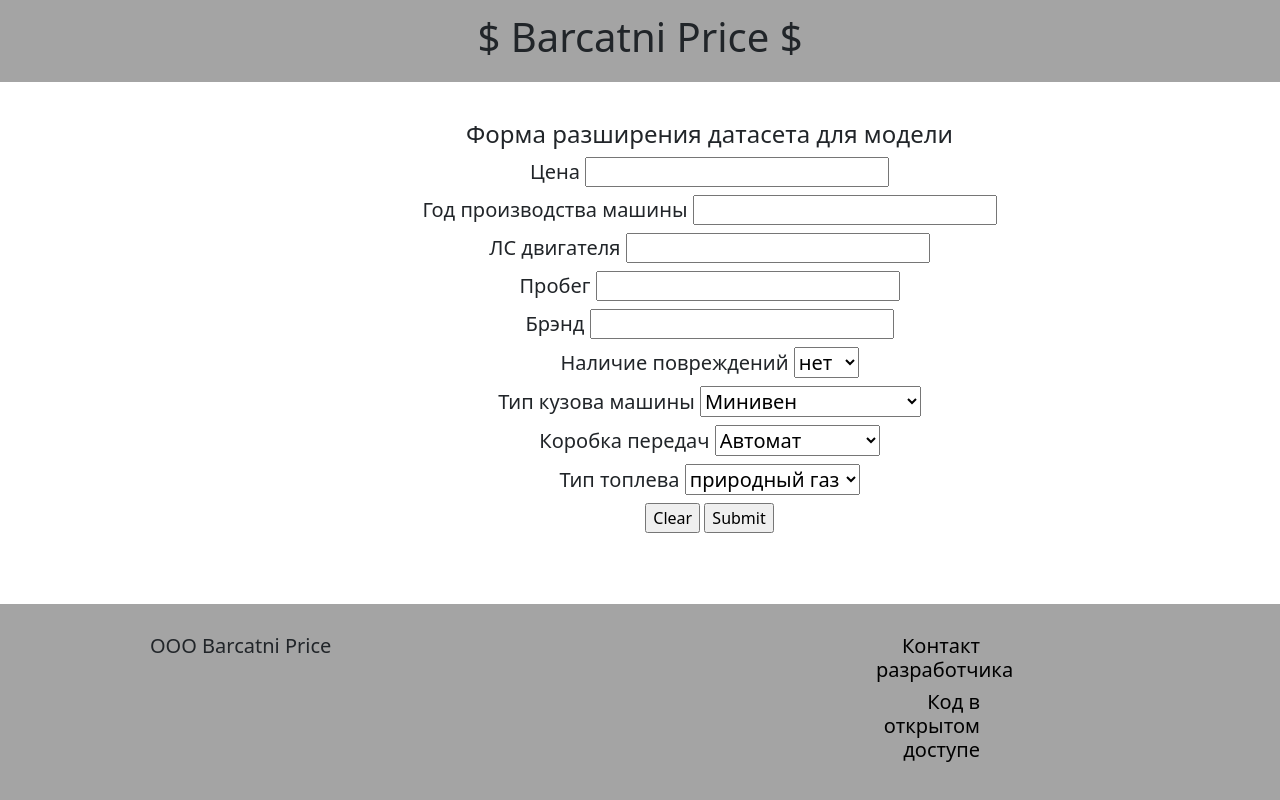
After one commit to EgorAndrik/Car_price_prediction_service, a Flask app: template Server/template/AdminIndex.html in a window 1280 px wide. The commit adds this page. Run offline with Flask 3, Linux system fonts and the light colour scheme; the template is opened without the code that fills it, so the values that code supplies are empty.

Commit message:
Server update, adding admin login

```diff
--- /dev/null
+++ b/Server/Logins/Logins.json
@@ -0,0 +1,3 @@
+{
+  "AdminData": "552263"
+}
--- a/Server/server.py
+++ b/Server/server.py
@@ -1,4 +1,5 @@
 from flask import Flask, render_template, request
+import json
 from model import CarRegressor
 from carDetails import AddDetails
 
@@ -24,5 +25,16 @@ def addCarDetails():
         return render_template("adminRes.html", result=AD.addData())
 
 
+@application.route('/LogInAdmin', methods=['POST'])
+def logInAdmin():
+    login = request.form
+    with open('Logins/Logins.json', 'r') as logs:
+        logins = json.load(logs)
+        if login['userName'] in logins:
+            return render_template("AdminIndex.html", result='ok') if login['password'] == logins['AdminData']\
+                else 'ERROR access denied'
+        return 'ERROR access denied'
+
+
 if __name__ == '__main__':
     application.run(debug=True)
--- /dev/null
+++ b/Server/template/AdminIndex.html
@@ -0,0 +1,178 @@
+<!DOCTYPE html>
+
+<html lang="en">
+
+    <head>
+
+        <meta charset="UTF-8">
+        <meta http-equiv="X-UA-Compatible" content="IE=edge">
+        <meta name="viewport" content="width=device-width, initial-scale=1.0">
+        <link href="https://cdn.jsdelivr.net/npm/bootstrap@5.3.0-alpha3/dist/css/bootstrap.min.css"
+            rel="stylesheet"
+            integrity="sha384-KK94CHFLLe+nY2dmCWGMq91rCGa5gtU4mk92HdvYe+M/SXH301p5ILy+dN9+nJOZ"
+            crossorigin="anonymous">
+        <title>Barkatni Price</title>
+        <link rel="stylesheet" href="public\static\style\style.css">
+
+    </head>
+
+    <body>
+
+        <style>
+          header {
+            overflow: auto;
+            background-color: #a4a4a4;
+            padding: 1% 0.5%;
+            text-align: center;
+          }
+
+          body {
+            min-height: 100%;
+          }
+
+          form {
+            position: fixed;
+            top: 15%;
+            left: 33%;
+            text-align: center;
+          }
+
+          footer{
+            display: flex;
+            position: absolute;
+            flex: 0 0 auto;
+            bottom: 0;
+            left: 0;
+            height: auto;
+            width: 100%;
+            background-color: #a4a4a4;
+          }
+
+          footer .nameOrganisation {
+            padding: 15px 150px;
+            margin: 15px 0;
+            float: right;
+            width: 45%;
+          }
+
+          footer .contactsAndOS{
+            float: left;
+            padding: 15px 300px;
+            margin: 15px 0;
+            width: 55%;
+            text-align: right;
+          }
+
+          footer .contactsAndOS h5 a{
+            text-decoration: none;
+            color: black;
+          }
+        </style>
+
+        <header>
+            <h1>$ Barcatni Price $</h1>
+        </header>
+
+        <form action="http://localhost:5000/AddCarDetails" method="POST">
+            <h4>Форма разширения датасета для модели</h4>
+
+            <h5>
+                Цена <input type="number" name="price">
+            </h5>
+
+            <h5>
+                Год производства машины <input type="number" name="yearOfRegistration" size=10>
+            </h5>
+
+            <h5>
+                ЛС двигателя <input type="number" name="powerPS" size=10>
+            </h5>
+
+            <h5>
+                Пробег <input type="number" name="kilometer" size=10>
+            </h5>
+
+            <h5>
+                Брэнд <input type="text" name="brand">
+            </h5>
+
+            <h5>
+                Наличие повреждений
+                <select name="notRepairedDamage">
+                    <option value="0">нет</option>
+                    <option value="1">есть</option>
+                </select>
+            </h5>
+
+            <h5>
+                Тип кузова машины
+                <select name="vehicleType">
+                    <option value="bus">Минивен</option>
+                    <option value="cabrio">кабриолет</option>
+                    <option value="coupe">купе</option>
+                    <option value="limousine">седан</option>
+                    <option value="small car">небольшая машина</option>
+                    <option value="station wagon">универсал</option>
+                    <option value="suv">внедорожник</option>
+                    <option value="others">другие</option>
+                </select>
+            </h5>
+
+            <h5>
+                Коробка передач
+                <select name="gearbox">
+                    <option value="automatic">Автомат</option>
+                    <option value="manual">Механическая</option>
+                </select>
+            </h5>
+
+            <h5>
+                Тип топлева
+                <select name="fuelType">
+                    <option value="cng">природный газ</option>
+                    <option value="diesel">дизель</option>
+                    <option value="electro">электричество</option>
+                    <option value="hybrid">гибрид</option>
+                    <option value="lpg">сжиженный газ</option>
+                    <option value="petrol">бензин</option>
+                </select>
+            </h5>
+
+            <input type="reset" name="clear" value="Clear">
+
+            <input type="submit" name="sendData" value="Submit">
+
+        </form>
+
+        <footer>
+
+            <div class="nameOrganisation">
+                <h5>
+                    ООО Barcatni Price
+                </h5>
+            </div>
+
+            <div class="contactsAndOS">
+
+                <h5>
+                    <a href="https://t.me/Egor_Andrik">Контакт разработчика</a>
+                </h5>
+
+                <h5>
+                    <a href="https://github.com/EgorAndrik/Car_price_prediction_service">
+                        Код в открытом доступе
+                    </a>
+                </h5>
+
+            </div>
+
+        </footer>
+
+        <script src="https://cdn.jsdelivr.net/npm/bootstrap@5.3.0-alpha3/dist/js/bootstrap.bundle.min.js"
+            integrity="sha384-ENjdO4Dr2bkBIFxQpeoTz1HIcje39Wm4jDKdf19U8gI4ddQ3GYNS7NTKfAdVQSZe"
+            crossorigin="anonymous">
+        </script>
+
+    </body>
+
+</html>
```
Also changed, not shown: Server/template/adminRes.html (+7 -0 lines), index.html (+9 -0 lines), public/logIn.html (added, +81 -0 lines), public/static/style/styleLogIn.css (added, +52 -0 lines).
